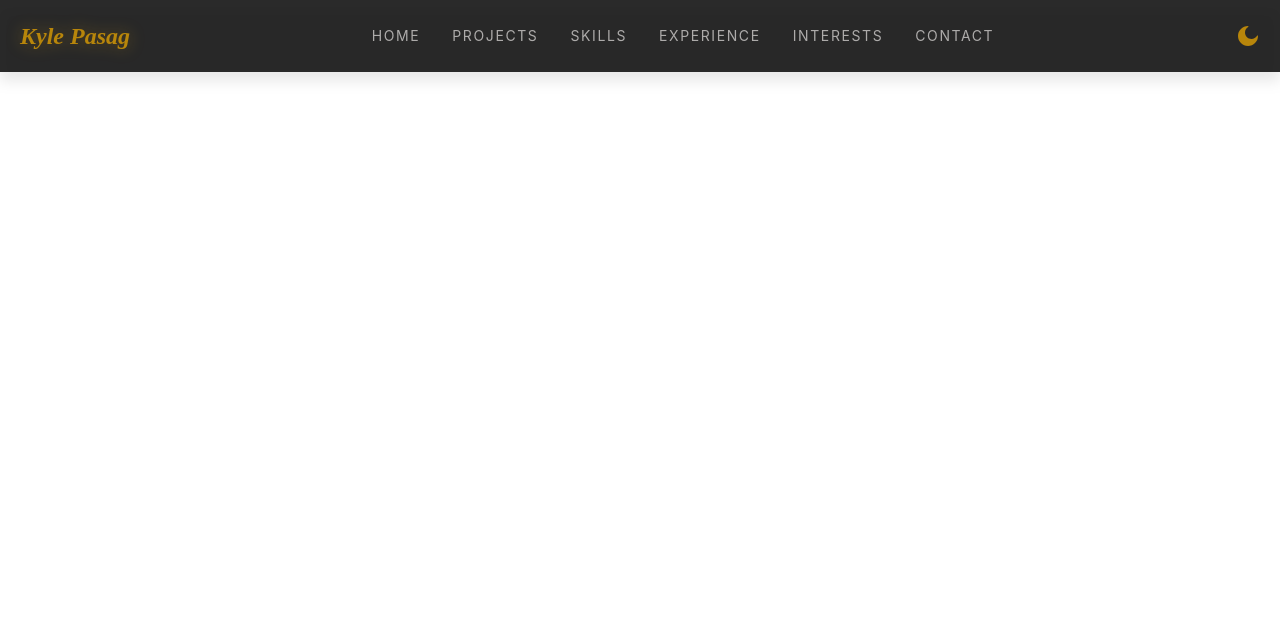
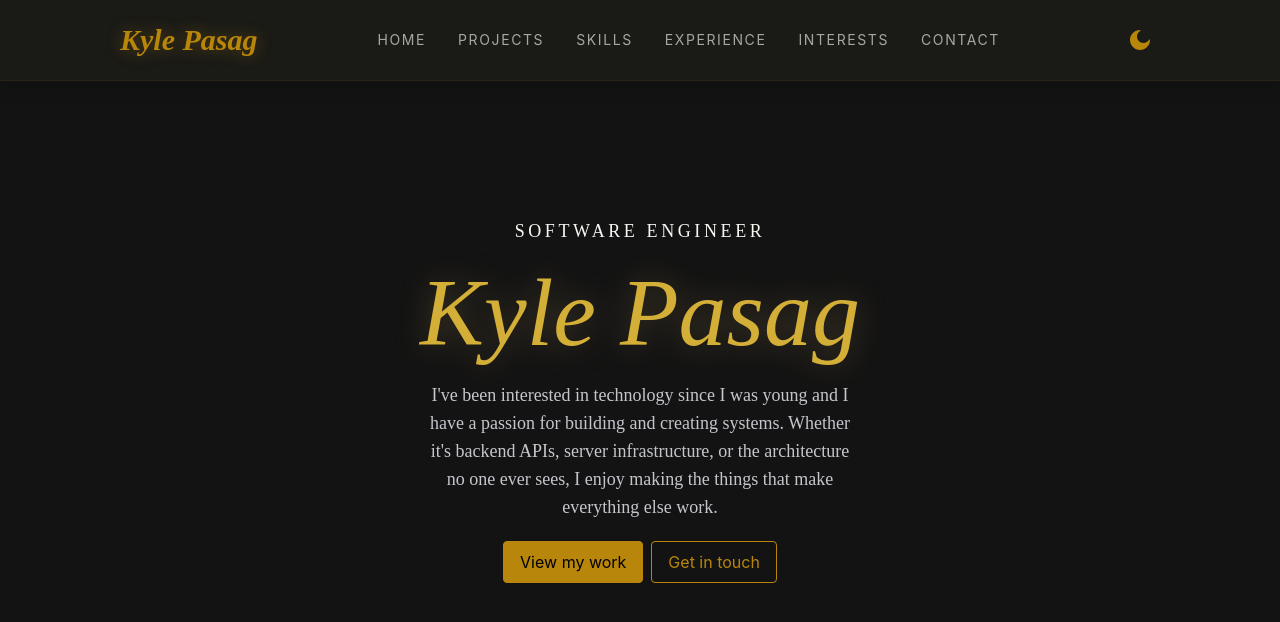
Before and after one commit to kpasag/Portfolio, a React app: page / in a window 1280 px wide. Shown: the top 622 px of the page. Built offline with nearby package versions, Linux system fonts and the light colour scheme; the HTML template or start-up script is replaced by a standard one.

Commit message:
Start body

```diff
--- a/src/App.jsx
+++ b/src/App.jsx
@@ -1,10 +1,13 @@
-import Navbar from './Navbar.jsx'
+import Navbar from "./Navbar.jsx";
+import Body from "./Body.jsx"
 
 function App() {
-
   return (
-    <Navbar/>
-  )
+    <>
+      <Navbar />
+      <Body />
+    </>
+  );
 }
 
-export default App
+export default App;
--- /dev/null
+++ b/src/Body.jsx
@@ -0,0 +1,35 @@
+function Body() {
+  return (
+    <>
+      <main className="">
+        {/* HERO */}
+        <section className="bg-[#131313] min-h-screen flex flex-col justify-center items-center space-y-5">
+          <div className="font-['Manrope'] flex flex-col items-center space-y-2">
+            <h2 className="text-[#F9F7F2] text-lg uppercase tracking-[0.2em]">
+              Software Engineer
+            </h2>
+            <h1 className="text-[#D4AF37] drop-shadow-[0_0_15px_rgba(197,160,89,0.3)] md:text-8xl text-6xl leading-tight italic font-['Newsreader']">
+              Kyle Pasag
+            </h1>
+            <p className="text-[#C4C6CC] text-lg max-w-1/3 text-center">
+              I've been interested in technology since I was young and I have a
+              passion for building and creating systems. Whether it's backend
+              APIs, server infrastructure, or the architecture no one ever sees,
+              I enjoy making the things that make everything else work.
+            </p>
+          </div>
+          <div className="uppercase flex space-x-2">
+            <button className="py-2 cursor-pointer px-4 bg-[#B8860B] hover:bg-amber-400 duration-300 hover:drop-shadow-[0_0_15px_rgba(197,160,89,0.3)] rounded-sm border border-[#B8860B]">
+              View my work
+            </button>
+            <button className="py-2 cursor-pointer px-4 bg-[] hover:bg-amber-400 duration-300 hover:drop-shadow-[0_0_15px_rgba(197,160,89,0.3)] text-[#B8860B] border border-[#B8860B] rounded-sm">
+              Get in touch
+            </button>
+          </div>
+        </section>
+      </main>
+    </>
+  );
+}
+
+export default Body;
--- a/src/Navbar.jsx
+++ b/src/Navbar.jsx
@@ -2,16 +2,16 @@ function Navbar() {
   return (
     <nav
       id="home"
-      className=" font-['Newsreader'] bg-[#131313]/90  mx-auto fixed top-0 w-full items-center drop-shadow-xl"
+      className=" font-['Newsreader'] bg-[#1c1c18]/90  mx-auto fixed top-0 w-full items-center drop-shadow-xl border-b border-[#B8860B]/10 backdrop-blur-md"
     >
-      <section className="max-w-7xl flex justify-between items-center p-5 mx-auto">
+      <section className="max-w-8xl flex justify-between items-center py-5 px-30 mx-auto">
         <div>
-          <h1 className="italic font-bold text-[#B8860B] drop-shadow-[0_0_8px_rgba(184,134,11,0.4)] text-2xl">
+          <h1 className="italic font-bold text-[#B8860B] drop-shadow-[0_0_8px_rgba(184,134,11,0.4)] text-3xl">
             <a href="">Kyle Pasag</a>
           </h1>
         </div>
         <div className="flex">
-          <ul className="flex gap-8 font-sans text-[#e5e2e1]/70 text-sm uppercase tracking-[0.1rem]">
+          <ul className="hidden lg:flex gap-8 font-sans text-[#e5e2e1]/70 text-sm uppercase tracking-[0.1rem]">
             <li className="hover:tracking-[0.2rem] duration-300 hover:text-[#B8860B]">
               <a href=".home">HOME</a>
             </li>
@@ -32,8 +32,8 @@ function Navbar() {
             </li>
           </ul>
         </div>
-        <div id="darkModeToggle" className="flex items-center">
-          <button className="cursor-pointer" >
+        <div id="darkModeToggle" className="flex items-center ">
+          <button className="cursor-pointer p-2 hover:bg-white/10 rounded-xl">
             <svg
               viewBox="0 0 24 24"
               width="24"
```
Also changed, not shown: 1 other file (tests, documents, lock files or other folders).
